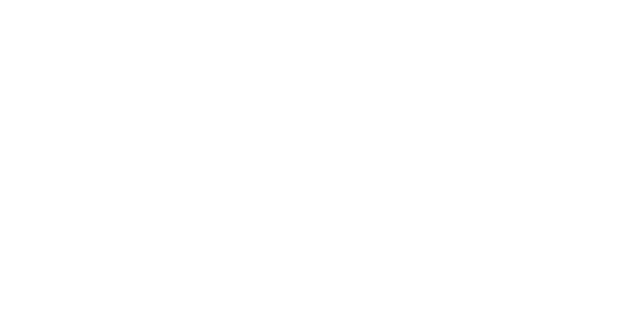
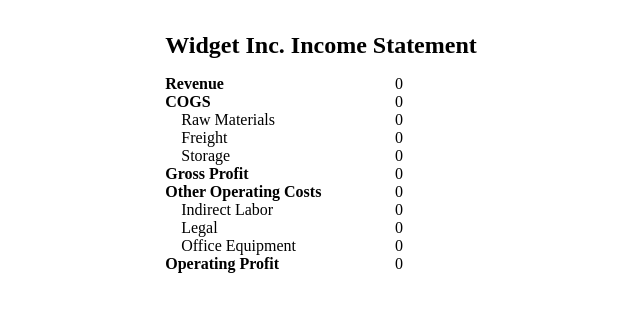
Before and after one commit to chrisleg19/Profit_Margin_Game, a plain HTML site: page index.html in a window 1280 px wide. Shown: the whole page, without its empty margins (319-959 px from the left). Drawn offline with Linux system fonts and the light colour scheme.

Commit message:
homework update

```diff
--- a/CSS/style.css
+++ b/CSS/style.css
@@ -0,0 +1,102 @@
+*{
+    box-sizing: border-box;
+    padding: 0;
+    margin:0;
+}
+
+.header{
+    margin: 2rem 0 1rem 0
+}
+
+.breakdown{
+    margin-left: 1rem;
+}
+
+.incomeStatement{
+    display: grid;
+    grid-template-areas:
+    "header header"
+    "revenue revenueNum"
+    "cogs cogsNum"
+    "rawMat rawMatNum"
+    "freight freightNum"
+    "storage storageNum"
+    "grossProfit grossProfitNum"
+    "otherOpCosts otherOpCostsNum"
+    "indirectLabor indirectLaborNum"
+    "legal legalNum"
+    "officeEquip officeEquipNum"
+    "opProfit opProfitNum";
+    justify-content: center;
+}
+
+.header{
+    grid-area: header;
+}
+
+.revenue{
+    grid-area: revenue;
+}
+.revenueNum{
+    grid-area: revenueNum;
+}
+.cogs{
+    grid-area: cogs;
+}
+.cogsNum{
+    grid-area: cogsNum;
+}
+.rawMat{
+    grid-area: rawMat;
+}
+.rawMatNum{
+    grid-area: rawMatNum;
+}
+.freight{
+    grid-area: freight;
+}
+.freightNum{
+    grid-area: freightNum;
+}
+.storage{
+    grid-area: storage;
+}
+.storageNum{
+    grid-area: storageNum;
+}
+.grossProfit{
+    grid-area: grossProfit;
+}
+.grossProfitNum{
+    grid-area: grossProfitNum;
+}
+.otherOpCosts{
+    grid-area: otherOpCosts;
+}
+.otherOpCostsNum{
+    grid-area: otherOpCostsNum;
+}
+.indirectLabor{
+    grid-area: indirectLabor;
+}
+.indirectLaborNum{
+    grid-area: indirectLaborNum;
+}
+.legal{
+    grid-area: legal;
+}
+.legalNum{
+    grid-area: legalNum;
+}
+.officeEquip{
+    grid-area: officeEquip;
+}
+.officeEquipNum{
+    grid-area: officeEquipNum;
+}
+.opProfit{
+    grid-area: opProfit;
+}
+.opProfitNum{
+    grid-area: opProfitNum;
+}
--- /dev/null
+++ b/JS/script2.js
@@ -0,0 +1,21 @@
+
+let revenue = document.querySelector(".revenueNum")
+let cogs = document.querySelector(".cogsNum")
+let rawMat = document.querySelector(".rawMatNum")
+let freight = document.querySelector(".freightNum")
+let storage = document.querySelector(".storageNum")
+let grossProfit = document.querySelector(".grossProfitNum")
+let otherOpCosts = document.querySelector(".otherOpCostsNum")
+let indirectLabor = document.querySelector(".indirectLaborNum")
+let legal = document.querySelector(".legalNum")
+let officeEquip = document.querySelector(".officeEquipNum")
+let opProfit = document.querySelector(".opProfitNum")
+
+
+let start = ()=>{
+    revenue.textContent = 510000
+    cogs.textContent = 150000
+    rawMat.textContent = 30000
+    freight.te
+
+}
--- a/index.html
+++ b/index.html
@@ -5,12 +5,50 @@
     <meta http-equiv="X-UA-Compatible" content="IE=edge">
     <meta name="viewport" content="width=device-width, initial-scale=1.0">
     <link rel="stylesheet" href="./CSS/style.css">
-    <script src="./JS/script.js" defer></script>
+    <script src="./JS/script2.js" defer></script>
     <title>Operating Profit Margin Game</title>
 
 
 </head>
 <body>
 
+<div class="incomeStatement">
+        <h2 class="header">Widget Inc. Income Statement</h2>
+
+            <h4 class="revenue">Revenue</h4>
+            <div class="revenueNum">0</div>
+
+            <h4 class="cogs">COGS</h4>
+            <div class="cogsNum">0</div>
+
+            <p class="rawMat breakdown">Raw Materials</p>
+            <div class="rawMatNum">0</div>
+
+            <p class="freight breakdown">Freight</p>
+            <div class="freightNum">0</div>
+
+            <p class="storage breakdown">Storage</p>
+            <div class="storageNum">0</div>
+
+            <h4 class="grossProfit">Gross Profit</h4>
+            <div class="grossProfitNum">0</div>
+
+            <h4 class="otherOpCosts">Other Operating Costs</h4>
+            <div class="otherOpCostsNum">0</div>
+
+            <p class="indirectLabor breakdown">Indirect Labor</p>
+            <div class="indirectLaborNum">0</div>
+
+            <p class="legal breakdown">Legal</p>
+            <div class="legalNum">0</div>
+
+            <p class="officeEquip breakdown">Office Equipment</p>
+            <div class="officeEquipNum">0</div>
+
+            <h4 class="opProfit">Operating Profit</h4>
+            <div class="opProfitNum">0</div>
+
+</div>
+
 </body>
 </html>
```
Also changed, not shown: 1 other file.
